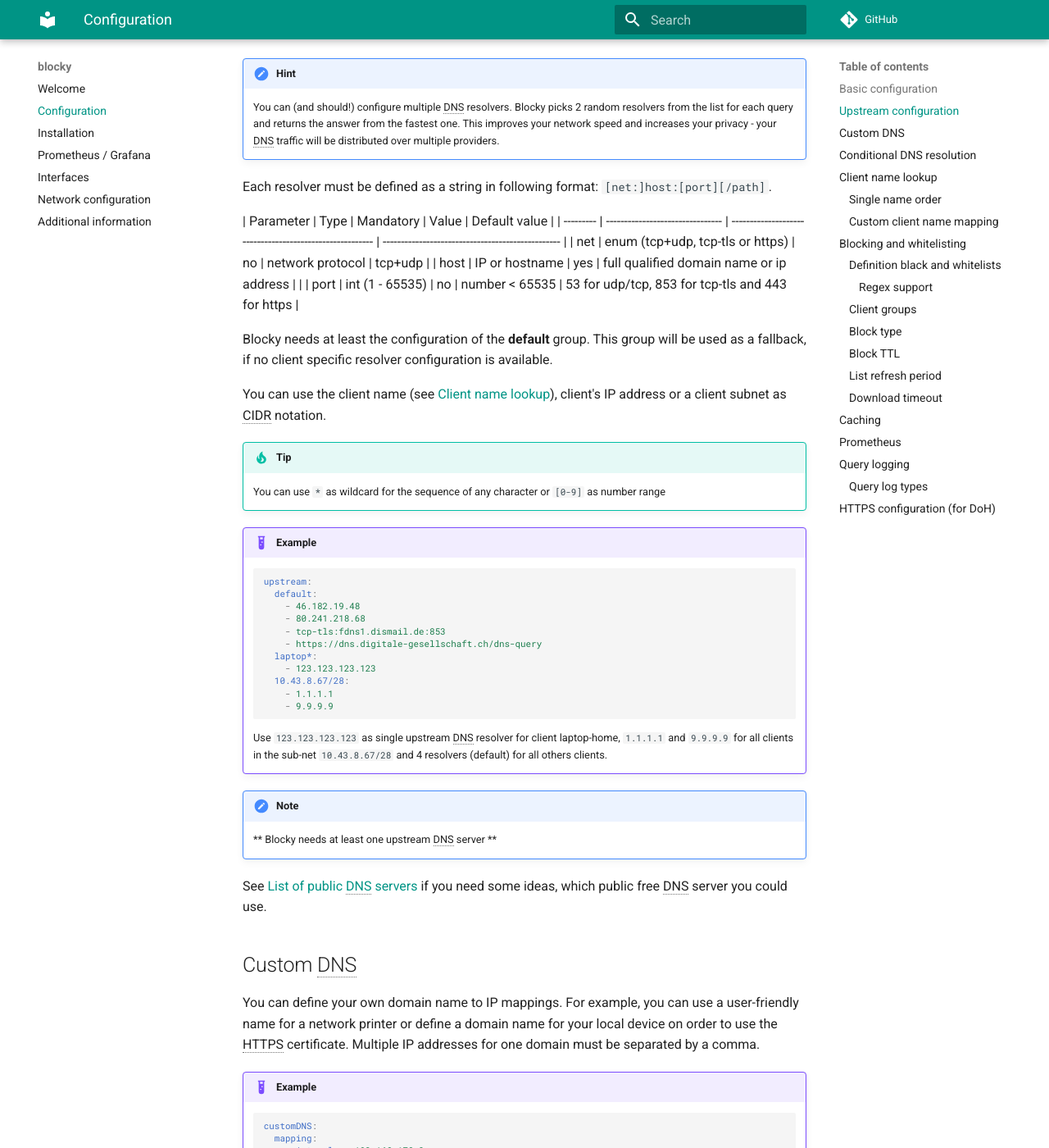
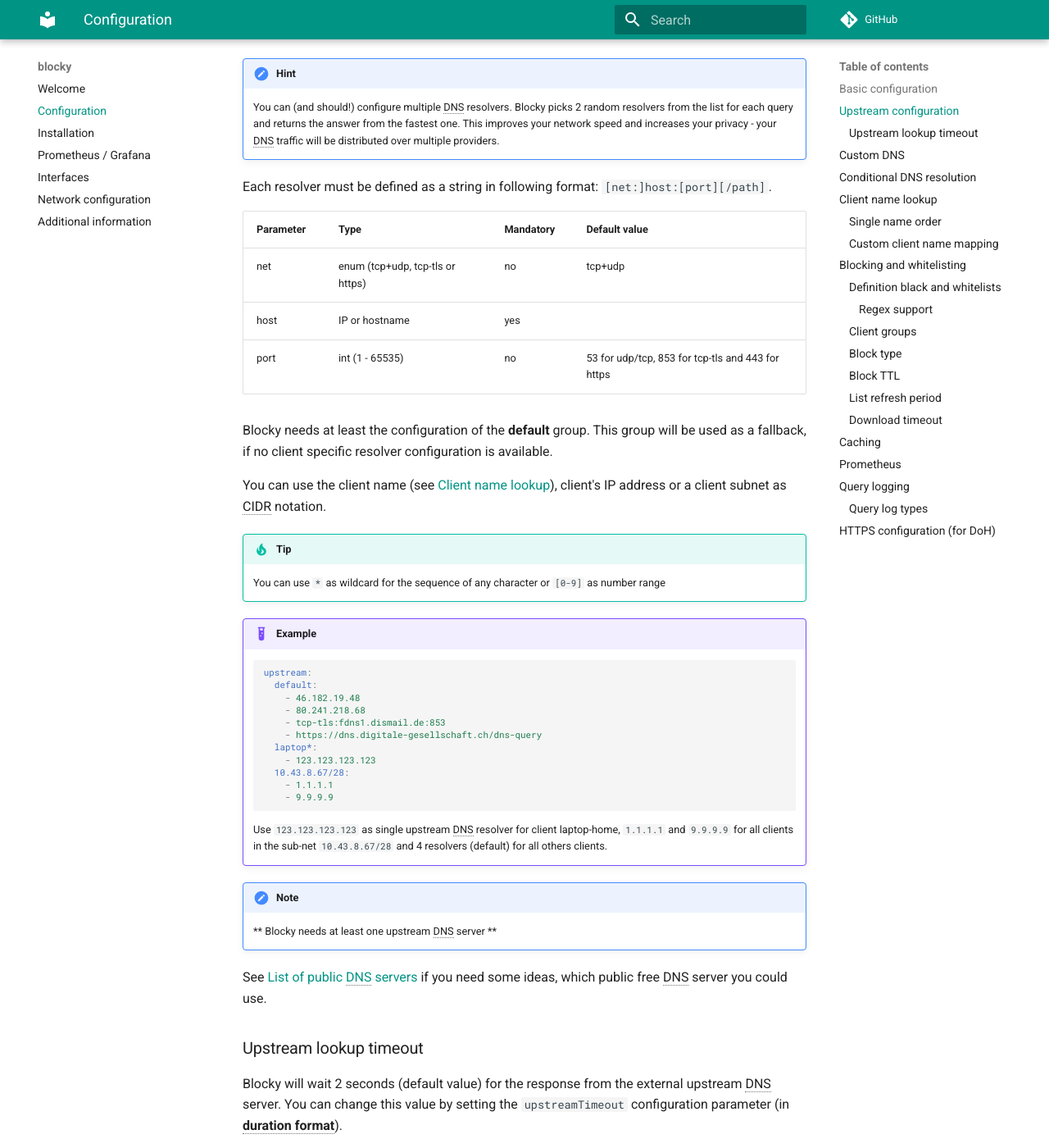
Before and after one commit to 0xERR0R/blocky, an MkDocs documentation site: the page built from docs/configuration.md, in a window 1280 px wide and 1400 px high, scrolled down 1980 px. Shown: the whole window at 82% size. Built offline with MkDocs 1.6.1 and Material for MkDocs 9.7.7, drawn with Linux system fonts in a browser that asks for light colours; comment, search, counter and statistics services are not loaded; some of the changed text lies outside the part shown.

Commit message:
Configurable upstream lookup timeout (#256)

````diff
--- a/docs/config.yml
+++ b/docs/config.yml
@@ -12,6 +12,9 @@
   laptop*:
     - 123.123.123.123
 
+# optional: timeout to query the upstream resolver. Default: 2s
+upstreamTimeout: 2s
+
 # optional: custom IP address(es) for domain name (with all sub-domains). Multiple addresses must be separated by a comma
 # example: query "printer.lan" or "my.printer.lan" will return 192.168.178.3
 customDNS:
@@ -21,7 +24,7 @@
 # optional: definition, which DNS resolver(s) should be used for queries to the domain (with all sub-domains). Multiple resolvers must be separated by a comma
 # Example: Query client.fritz.box will ask DNS server 192.168.178.1. This is necessary for local network, to resolve clients by host name
 conditional:
-  # optional: replace domain in the query with other domain before resover lookup in the mapping
+  # optional: replace domain in the query with other domain before resolver lookup in the mapping
   rewrite:
     example.com: fritz.box
   mapping:
@@ -70,7 +73,7 @@
   # which response will be sent, if query is blocked:
   # zeroIp: 0.0.0.0 will be returned (default)
   # nxDomain: return NXDOMAIN as return code
-  # comma separated list of destination IP adresses (for example: 192.100.100.15, 2001:0db8:85a3:08d3:1319:8a2e:0370:7344). Should contain ipv4 and ipv6 to cover all query types. Useful with running web server on this address to display the "blocked" page.
+  # comma separated list of destination IP addresses (for example: 192.100.100.15, 2001:0db8:85a3:08d3:1319:8a2e:0370:7344). Should contain ipv4 and ipv6 to cover all query types. Useful with running web server on this address to display the "blocked" page.
   blockType: zeroIp
   # optional: TTL for answers to blocked domains
   # default: 6h
@@ -97,7 +100,7 @@
   # Max number of cache entries (responses) to be kept in cache (soft limit). Useful on systems with limited amount of RAM.
   # Default (0): unlimited
   maxItemsCount: 0
-  # if true, will preload DNS results for often used queries (default: names queried more than 5 times in a 2 hour time window)
+  # if true, will preload DNS results for often used queries (default: names queried more than 5 times in a 2-hour time window)
   # this improves the response time for often used queries, but significantly increases external traffic
   # default: false
   prefetching: true
@@ -131,7 +134,7 @@
   # url path, optional (default '/metrics')
   path: /metrics
 
-# optional: write query information (question, answer, client, duration etc) to daily csv file
+# optional: write query information (question, answer, client, duration etc.) to daily csv file
 queryLog:
   # optional one of: mysql, csv, csv-client. If empty, log to console
   type: mysql
--- a/docs/configuration.md
+++ b/docs/configuration.md
@@ -51,11 +51,11 @@
 
 Each resolver must be defined as a string in following format: `[net:]host:[port][/path]`.
 
-| Parameter | Type | Mandatory | Value | Default value | | --------- | -------------------------------- |
--------------------------------------------------------- | ------------------------------------------------- | | net |
-enum (tcp+udp, tcp-tls or https) | no | network protocol | tcp+udp | | host | IP or hostname | yes | full qualified
-domain name or ip address | | | port | int (1 - 65535)                  | no | number < 65535 | 53 for udp/tcp, 853 for
-tcp-tls and 443 for https |
+| Parameter | Type                             | Mandatory | Default value |
+| --------- | -------------------------------- | --------- | ------------- |
+| net       | enum (tcp+udp, tcp-tls or https) | no        | tcp+udp |
+| host      | IP or hostname                   | yes       | |
+| port      | int (1 - 65535)                  | no        | 53 for udp/tcp, 853 for tcp-tls and 443 for https |
 
 Blocky needs at least the configuration of the **default** group. This group will be used as a fallback, if no client
 specific resolver configuration is available.
@@ -92,6 +92,21 @@
 
 See [List of public DNS servers](additional_information.md#list-of-public-dns-servers) if you need some ideas, which
 public free DNS server you could use.
+
+### Upstream lookup timeout
+
+Blocky will wait 2 seconds (default value) for the response from the external upstream DNS server. You can change this
+value by setting the `upstreamTimeout` configuration parameter (in **duration format**).
+
+!!! example
+
+    ```yaml
+    upstream:
+      default:
+        - 46.182.19.48
+        - 80.241.218.68
+    upstreamTimeout: 5s
+    ```
 
 ## Custom DNS
 
````
Also changed, not shown: 4 other files.
